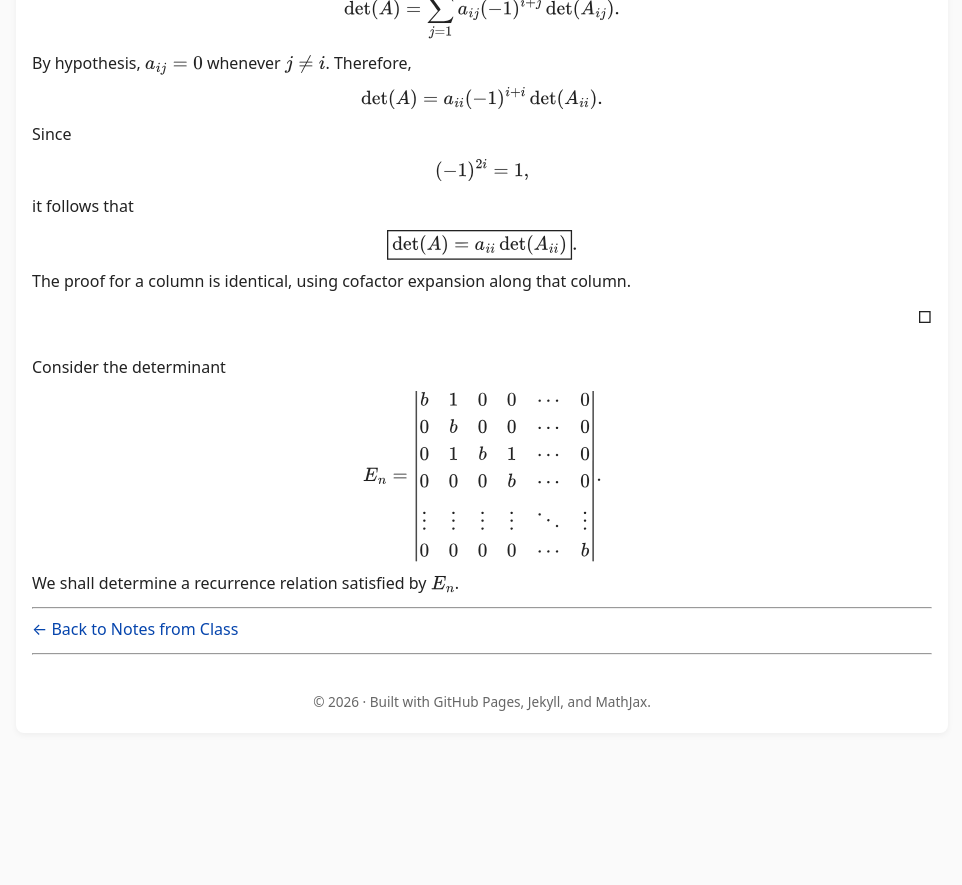
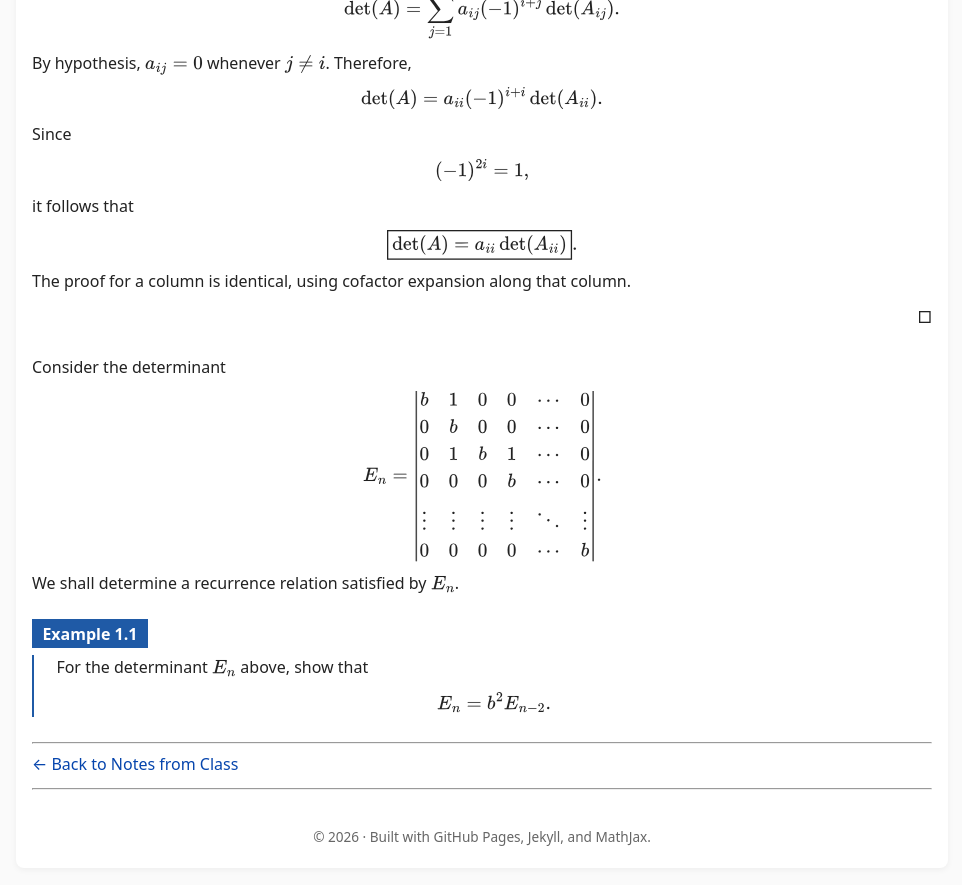
Before and after one commit to SaleemKamaludin/SaleemKamaludin.github.io, a Jekyll site: the page built from courses/math-2276/notes-from-class/lecture-2/index.md, in a window 1280 px wide and 900 px high, scrolled down 2593 px. Shown: the top 885 px of the window, without its empty margins (158-1120 px from the left). Built offline with Jekyll 4.4.1, drawn with Linux system fonts in a browser that asks for light colours; before the commit the page ends 3358 px from its top, so only the background shows below that.

Commit message:
Add determinant recurrence example to Lecture 2

```diff
--- a/courses/math-2276/notes-from-class/lecture-2/index.md
+++ b/courses/math-2276/notes-from-class/lecture-2/index.md
@@ -384,6 +384,26 @@ b & 1 & 0 & 0 & \cdots & 0\\
   We shall determine a recurrence relation satisfied by \(E_n\).
 </p>
 
+<div class="math-env example">
+
+  <div class="math-env-heading">
+    <span class="math-env-tag">Example 1.1</span>
+  </div>
+
+  <div class="math-env-body">
+
+    <p>
+      For the determinant \(E_n\) above, show that
+    </p>
+
+    \[
+    E_n=b^2E_{n-2}.
+    \]
+
+  </div>
+
+</div>
+
 ---
 
 [← Back to Notes from Class]({{ '/courses/math-2276/notes-from-class/' | relative_url }})
```
